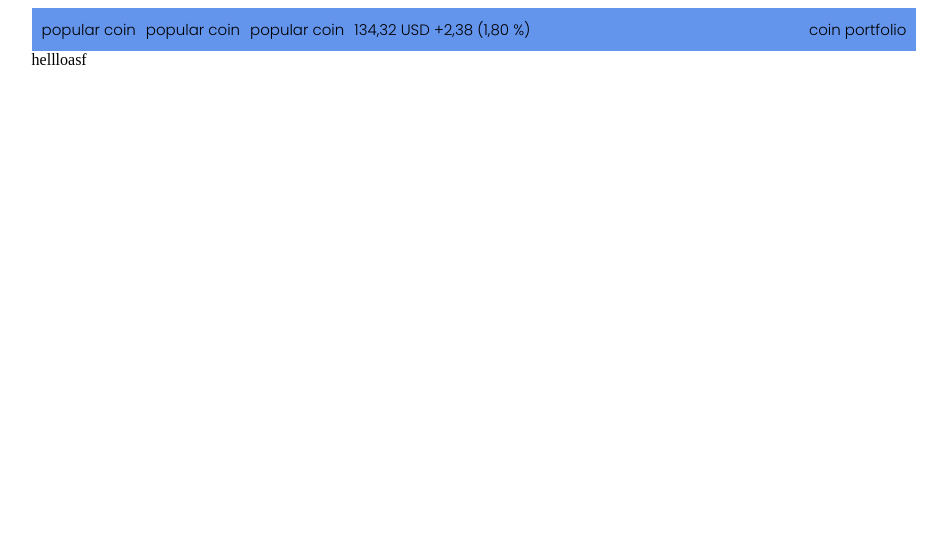
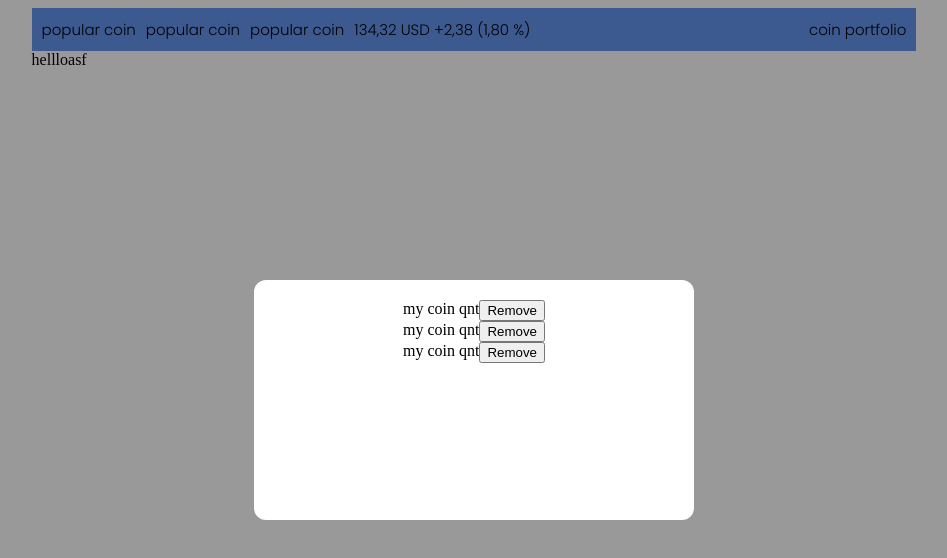
Before and after one commit to VanilStorm/Coin, a React (Create React App) app: page / in a window 1280 px wide. Both pictures are taken after a click on the element "coin portfolio". Shown: the top 558 px of the page, without its empty margins (166-1113 px from the left). Built offline with nearby package versions, Linux system fonts and the light colour scheme.

Commit message:
Added basic portfolio modal

```diff
--- a/src/components/Header/Header.tsx
+++ b/src/components/Header/Header.tsx
@@ -1,12 +1,16 @@
-import React, {FC} from 'react';
+import React, {FC, useState} from 'react';
 import style from "./style.module.scss"
+import PortfolioModal from "../PortfolioModal/PortfolioModal";
 
 interface HeaderProps {
 
 }
 
 const Header: FC <HeaderProps> = ({}) => {
+    const [isPopup ,setIsPopup] = useState<boolean>(false);
+
     return (
+        <>
             <header className={style.header}>
                 <div className={style.popularCoins}>
                     <div className={style.coin}>popular coin</div>
@@ -14,10 +18,13 @@ const Header: FC <HeaderProps> = ({}) => {
                     <div className={style.coin}>popular coin</div>
                     <div className={style.portfolioValue}>134,32 USD +2,38 (1,80 %)</div>
                 </div>
-            <div className={style.portfolio}>
+                <div className={style.portfolio} onClick={() => setIsPopup(true)}>
                     coin portfolio
                 </div>
             </header>
+
+            <PortfolioModal isPopup={isPopup} setIsPopup={setIsPopup}/>
+        </>
     );
 };
 
--- /dev/null
+++ b/src/components/PortfolioModal/PortfolioModal.tsx
@@ -0,0 +1,37 @@
+import React, {FC} from 'react';
+import style from "./style.module.scss"
+
+interface PortfolioModalProps {
+    isPopup: boolean,
+    setIsPopup: any,
+}
+
+const PortfolioModal: FC <PortfolioModalProps> = ({isPopup, setIsPopup}) => {
+    return (
+        <div className={isPopup ? style.modal : style.modal + " " + style.hide} onClick={() => setIsPopup(false)}>
+            <div className={style.content} onClick={(e) => e.stopPropagation()}>
+                <div className={style.myCoin}>
+                    <div>my coin qnt</div>
+                    <div>
+                        <button>Remove</button>
+                    </div>
+                </div>
+                <div className={style.myCoin}>
+                    <div>my coin qnt</div>
+                    <div>
+                        <button>Remove</button>
+                    </div>
+                </div>
+                <div className={style.myCoin}>
+                    <div>my coin qnt</div>
+                    <div>
+                        <button>Remove</button>
+                    </div>
+                </div>
+            </div>
+
+        </div>
+    );
+};
+
+export default PortfolioModal;
--- /dev/null
+++ b/src/components/PortfolioModal/style.module.scss
@@ -0,0 +1,34 @@
+@import "../../styles/colors";
+
+.modal {
+  display: flex;
+  align-items: center;
+  justify-content: center;
+
+  height: 100vh;
+  width: 100vw;
+  background-color: $modalBackgroundColor;
+  position: fixed;
+  top: 0;
+  left: 0;
+
+  .content {
+    padding: 20px;
+    border-radius: 12px;
+    background-color: $whiteColor;
+    height: 200px;
+    width: 400px;
+
+    display: flex;
+    align-items: center;
+    flex-direction: column;
+
+    .myCoin {
+      display: flex;
+    }
+  }
+}
+
+.hide {
+  display: none;
+}
--- a/src/styles/_colors.scss
+++ b/src/styles/_colors.scss
@@ -1 +1,3 @@
 $headerColor: cornflowerblue;
+$modalBackgroundColor: rgba(0, 0, 0, .4);
+$whiteColor: white;
```
Lines whose indentation alone changed are shown as unchanged.
